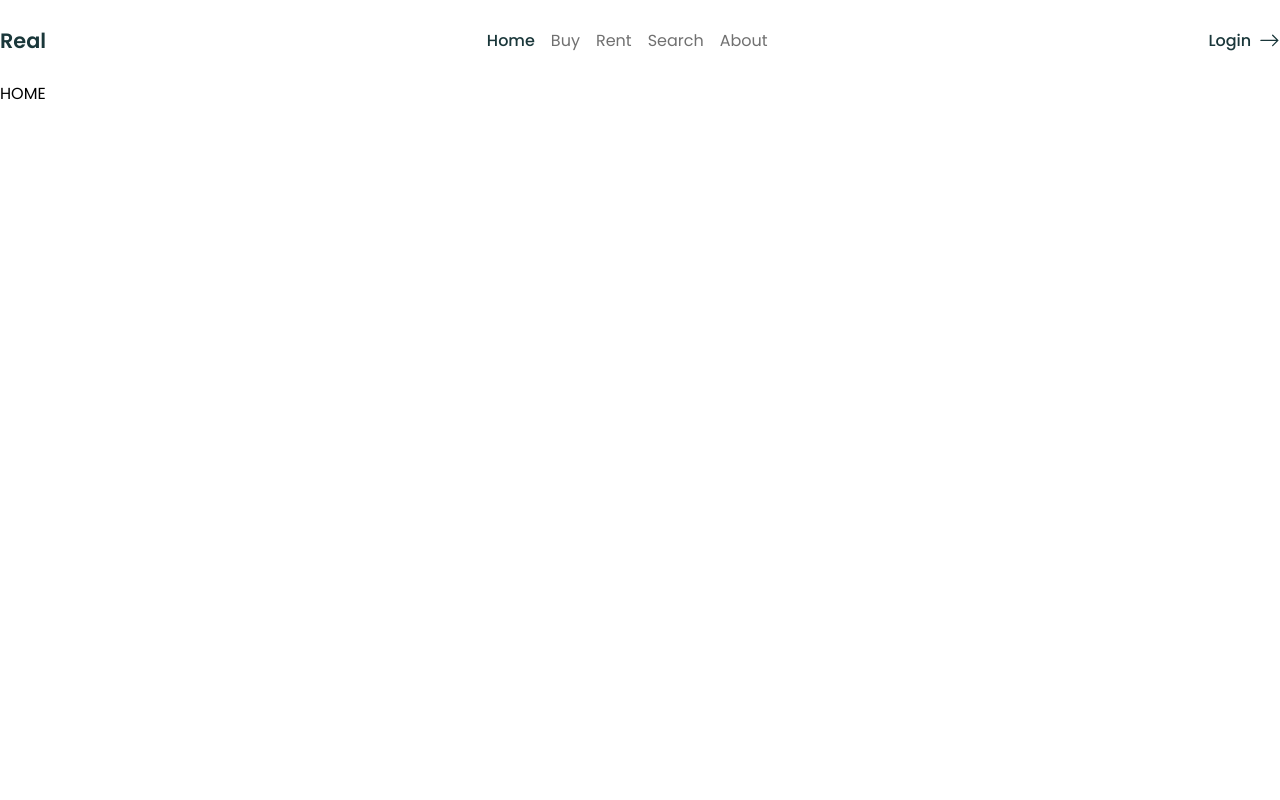
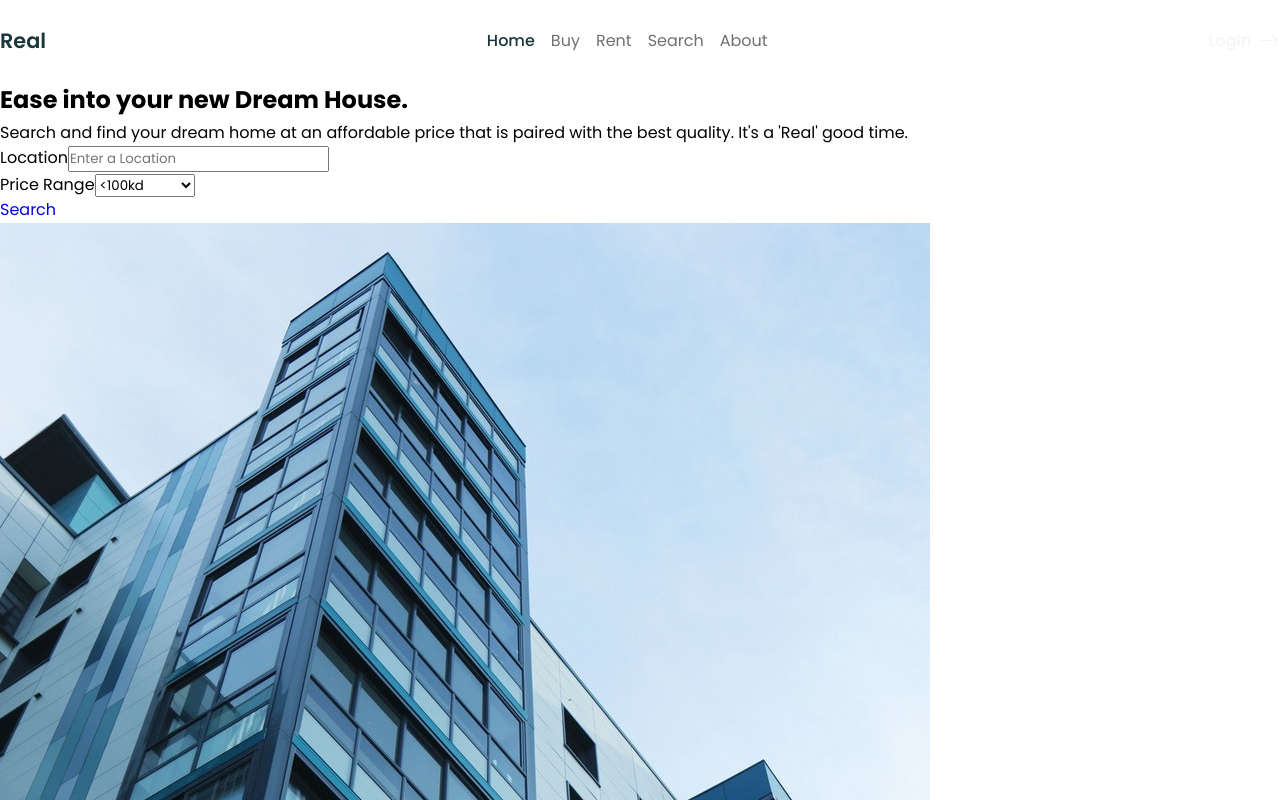
Before and after one commit to matthewricklefs/real-estate-swapi, a React (Create React App) app: page / in a window 1280 px wide. Shown: the top 800 px of the page. Built offline with nearby package versions, Linux system fonts and the light colour scheme.

Commit message:
begins creating Section components inside of the Home.jsx page. Creates Section1.jsx & styles, begins to style Section1.jsx

```diff
--- a/src/components/Pages/Home/Home.jsx
+++ b/src/components/Pages/Home/Home.jsx
@@ -1,10 +1,9 @@
-import Navbar from "../../Navbar/Navbar";
+import Section1 from "./Sections/Section1";
 
 const Home = () => {
 	return (
 		<div>
-			<Navbar />
-			HOME
+			<Section1 />
 		</div>
 	);
 };
--- /dev/null
+++ b/src/components/Pages/Home/Sections/Section1.jsx
@@ -0,0 +1,76 @@
+import Navbar from "../../../Navbar/Navbar";
+import styles from "./Section1.module.scss";
+
+import { Link } from "react-router-dom";
+import { useState } from "react";
+import building1 from "../../../../assets/building1.jpeg";
+
+const Section1 = () => {
+	const [price, setPrice] = useState(false);
+	const [location, setLocation] = useState(false);
+
+	return (
+		<section>
+			{/* Navigation */}
+			<div className={styles.Navbar}>
+				<Navbar BurgerColour={"whitesmoke"} />
+			</div>
+
+			{/* BG Images */}
+			<div className={styles.img}></div>
+
+			{/* Content */}
+			<div className={styles.section_1_content}>
+				{/* Call to Action */}
+				<div className={styles.slogan}>
+					<h1>Ease into your new Dream House.</h1>
+					<p>
+						Search and find your dream home at an affordable price that is
+						paired with the best quality. It's a 'Real' good time.
+					</p>
+
+					{/* Search Query */}
+					<div className={styles.search_container}>
+						{/* Location */}
+						<div className={styles.location_container}>
+							<span>Location</span>
+
+							<input
+								type="text"
+								placeholder="Enter a Location"
+								onChange={(e) => setLocation(e.target.value)}
+							/>
+						</div>
+
+						{/* Pricing Section */}
+						<div className={styles.price_container}>
+							<span>Price Range</span>
+
+							<select
+								name="Price"
+								id="price"
+								onChange={(e) => setPrice(e.target.value)}
+							>
+								<option value="<100k">{`<100kd`}</option>
+								<option value="100k-200k">100k - 200k</option>
+								<option value="200k-500k">200k - 500k</option>
+								<option value=">500k">{`>500k`}</option>
+							</select>
+						</div>
+
+						<div className={styles.btn_search}>
+							<Link to="search">Search</Link>
+						</div>
+					</div>
+
+					{/* Building Image */}
+					<div className={styles.slogan_image}>
+						<img src={building1} alt="building" />
+					</div>
+				</div>
+			</div>
+		</section>
+	);
+};
+
+export default Section1;
```
Also changed, not shown: src/components/Pages/Home/Sections/Section1.module.scss (added).
